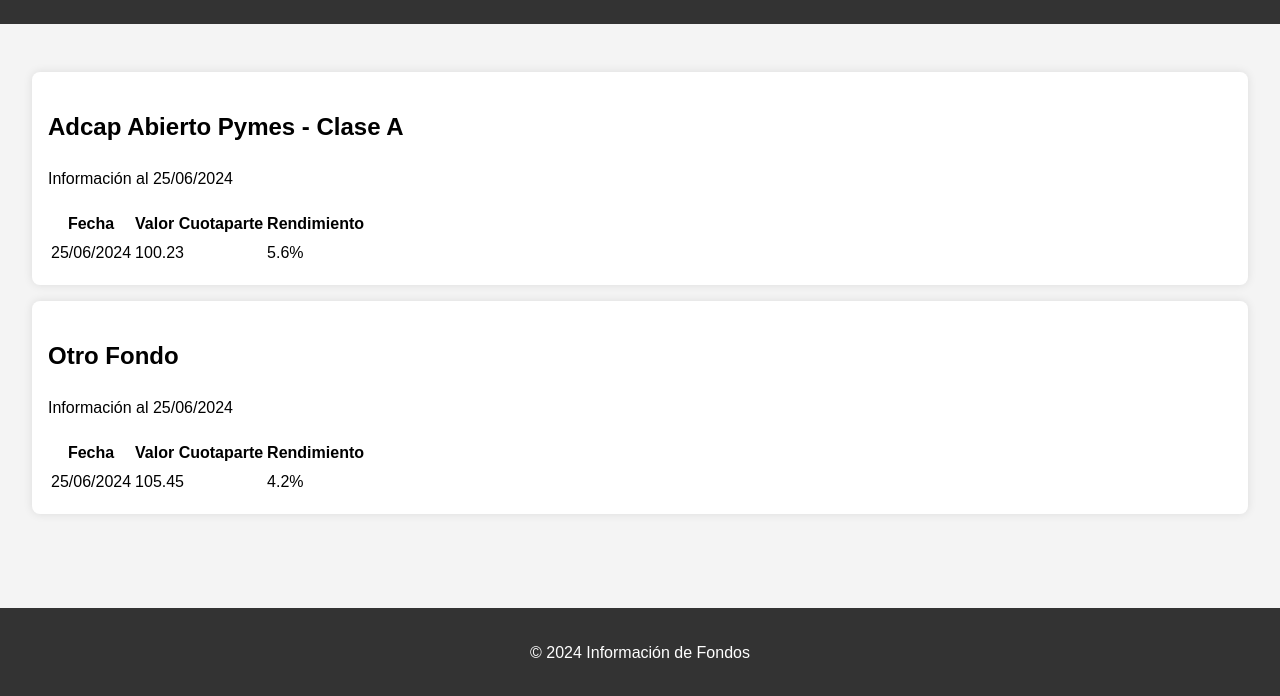
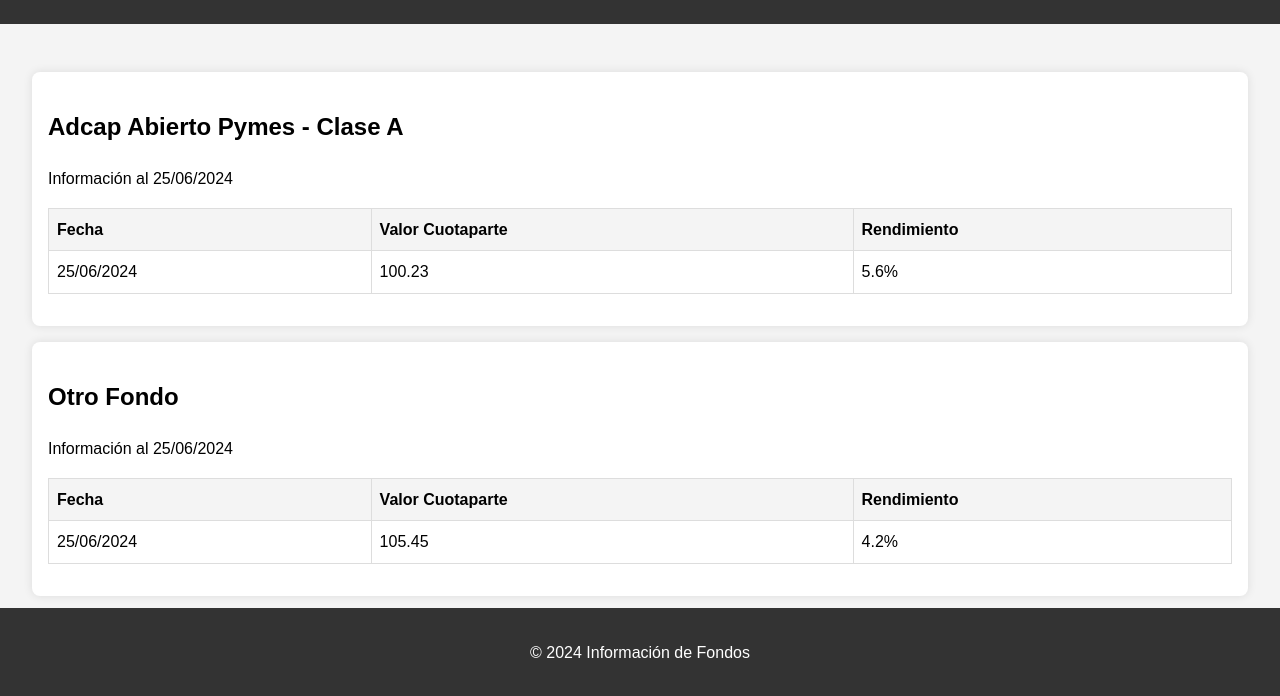
Before and after one commit to michela2323/mgfinance, a plain HTML site: page index.html in a window 1280 px wide. Shown: the part 102-798 px from the top of the page. Drawn offline with Linux system fonts and the light colour scheme.

Commit message:
Update styles.css

```diff
--- a/styles.css
+++ b/styles.css
@@ -25,6 +25,25 @@ section {
     box-shadow: 0 0 10px rgba(0, 0, 0, 0.1);
 }
 
+table {
+    width: 100%;
+    border-collapse: collapse;
+    margin: 1rem 0;
+}
+
+table, th, td {
+    border: 1px solid #ddd;
+}
+
+th, td {
+    padding: 0.5rem;
+    text-align: left;
+}
+
+th {
+    background-color: #f4f4f4;
+}
+
 footer {
     background-color: #333;
     color: #fff;
```
